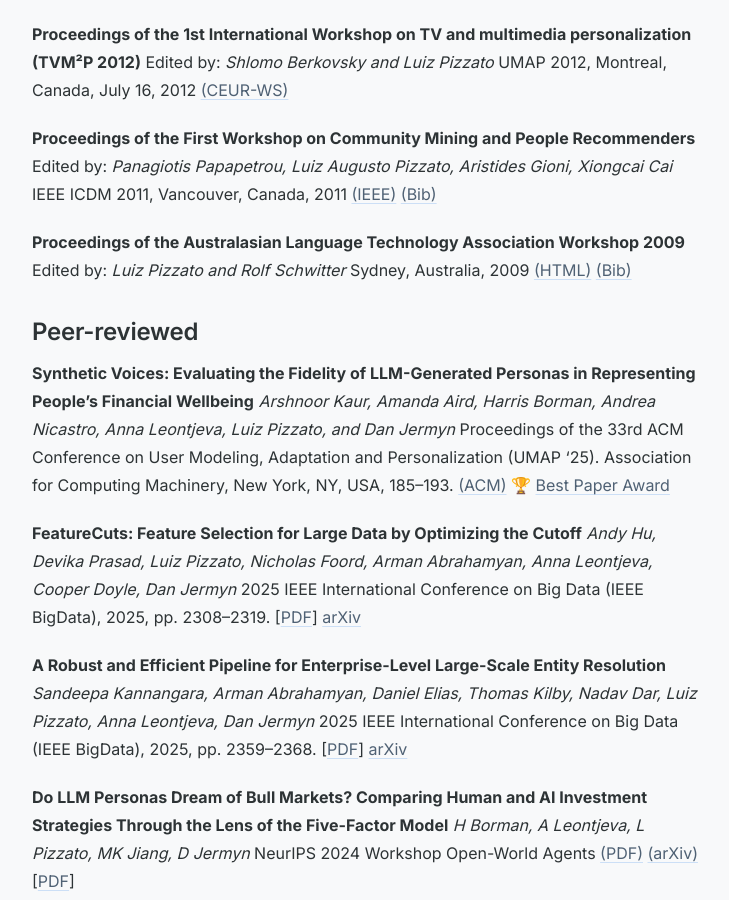
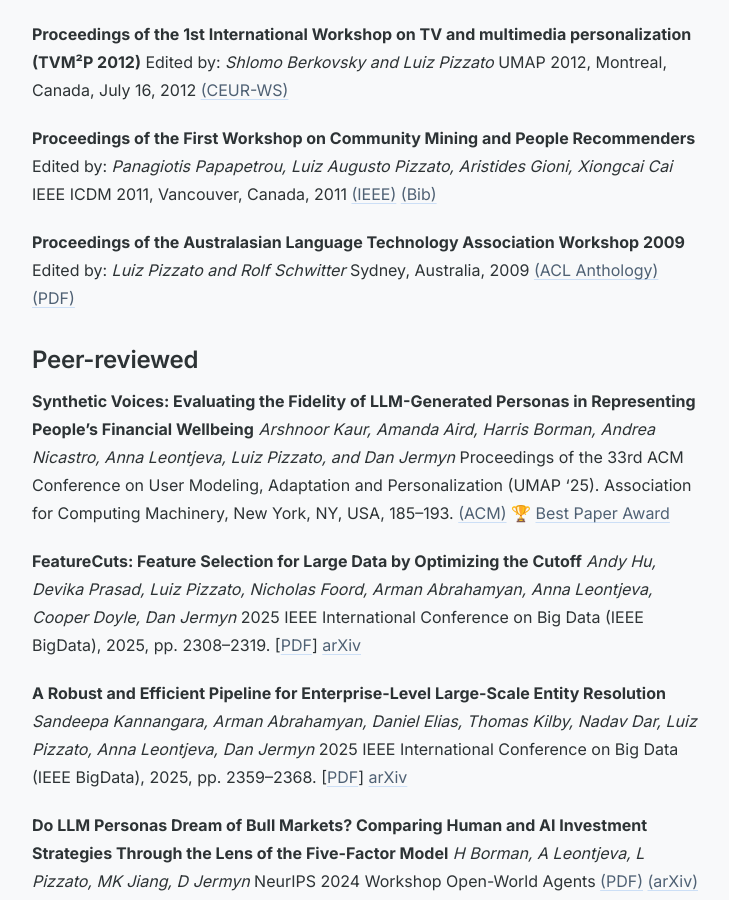
Before and after one commit to pizzato/pizzato.github.io, a Jekyll site: the page built from publications/index.markdown, in a window 1280 px wide and 900 px high, scrolled down 2157 px. Shown: the whole window, without its empty margins (272-1001 px from the left). Built offline with Jekyll 4.4.1, drawn with Linux system fonts in a browser that asks for light colours.

Commit message:
fix: replace ALTA 2009 links with ACL Anthology URLs
Co-Authored-By: Claude Sonnet 4.5 <noreply@anthropic.com>

```diff
--- a/publications/index.markdown
+++ b/publications/index.markdown
@@ -90,7 +90,7 @@ IEEE ICDM 2011, Vancouver, Canada, 2011
 **Proceedings of the Australasian Language Technology Association Workshop 2009**
 Edited by: _Luiz Pizzato and Rolf Schwitter_
 Sydney, Australia, 2009
-[(HTML)](http://www.alta.asn.au/events/alta2009/alta-2009-proceedings.html) [(Bib)](http://www.alta.asn.au/events/alta2009/bib/ALTA2009_FrontMatter.bib)
+[(ACL Anthology)](https://aclanthology.org/volumes/U09-1/) [(PDF)](https://aclanthology.org/U09-1.pdf)
 
 
 
```
